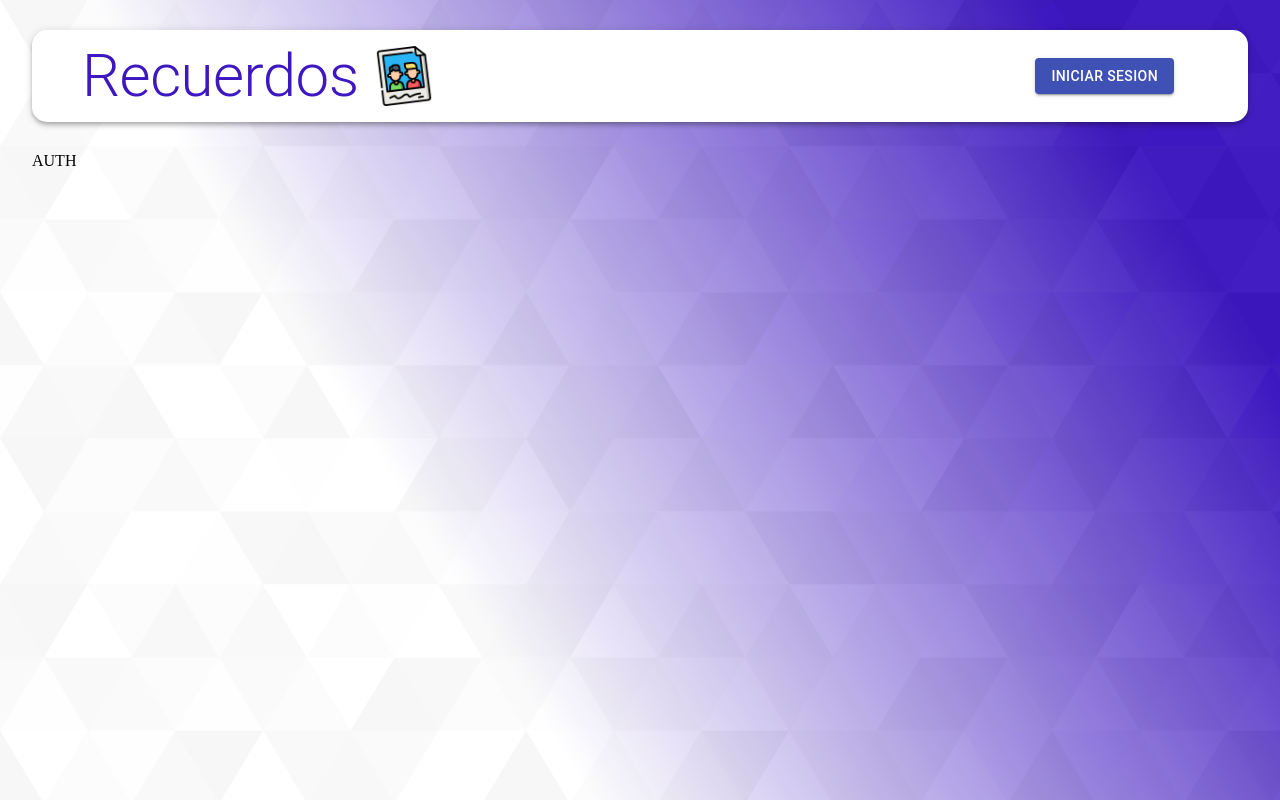
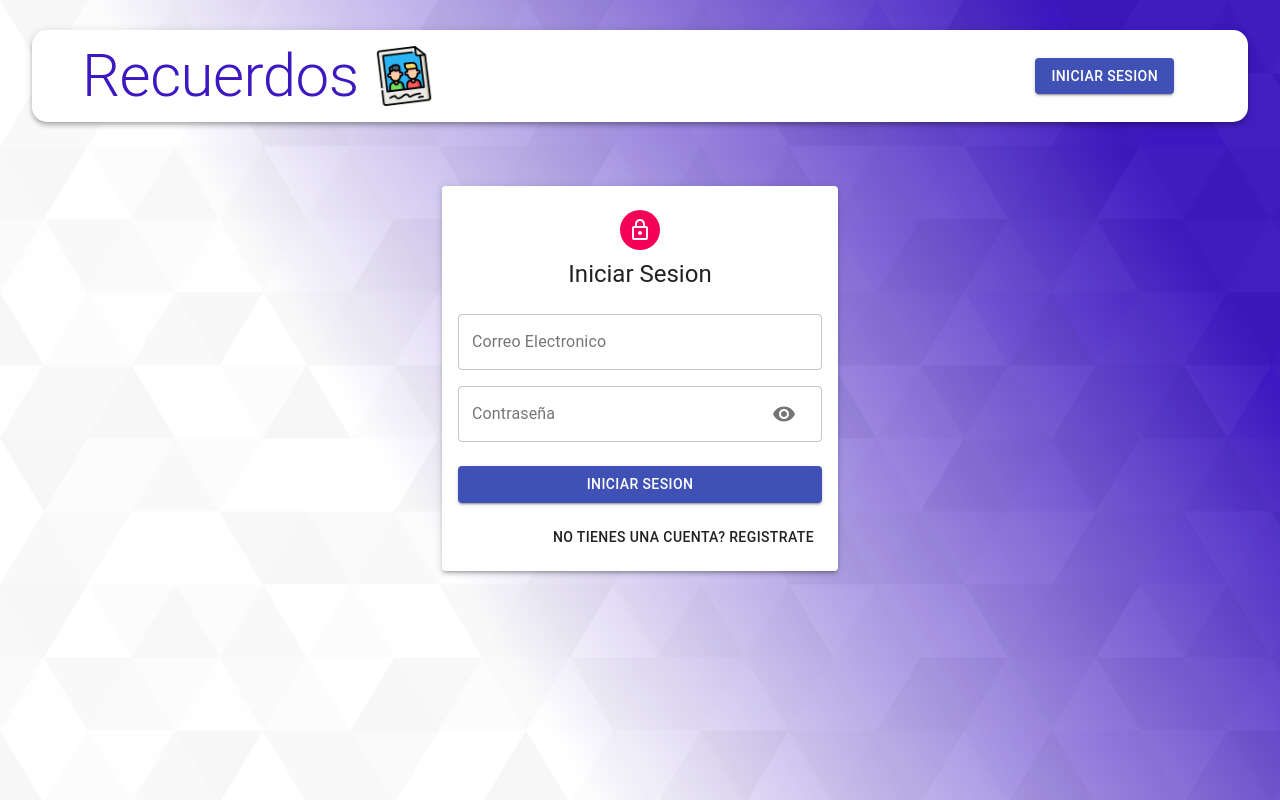
Before and after one commit to ManuelP22/recall_socialMedia, a React (Create React App) app in the folder client/: page /auth in a window 1280 px wide. Built offline with nearby package versions, Linux system fonts and the light colour scheme.

Commit message:
Authentication form layout + logica switchMode

```diff
--- a/client/src/components/Auth/Auth.js
+++ b/client/src/components/Auth/Auth.js
@@ -1,11 +1,63 @@
-import React from 'react';
+import React, { useState } from 'react';
+import { Avatar, Button, Paper, Grid, Typography, Container, TextField} from "@material-ui/core";
+import LockOutlinedIcon from "@material-ui/icons/LockOutlined"
+import Input from './Input';
+
+import useStyles from "./styles";
 
 function Auth() {
-    const state = null;
+    const classes = useStyles();
+    const [showPassword, setShowPassword] = useState(false);
+    const handleShowPassword = () => setShowPassword((prevShowPassword) => !prevShowPassword)
+    const [isSignup, setIsSignup] = useState(false);
+
+    const handleSubmit = () => {
+
+    };
+
+    const handleChange = () => {
+
+    };
+
+    const switchMode = () => {
+        setIsSignup((prevIsSignup) => !prevIsSignup);
+        handleShowPassword(false);
+    };
+
   return (
-    <div>
-        AUTH
-    </div>
+    <Container component="main" maxWidth="xs">
+        <Paper className={classes.paper} elevation={3}>
+            <Avatar className={classes.avatar}>
+                <LockOutlinedIcon />
+            </Avatar>
+            <Typography variant="h5">{isSignup ? 'Registrarse' : 'Iniciar Sesion'}</Typography>
+            <form className={classes.form} onSubmit={handleSubmit}>
+                <Grid container spacing={2}>
+                    {
+                        isSignup && (
+                            <>
+                                <Input name="firstName" label="Nombre" handleChange={handleChange} half />
+                                <Input name="lastName" label="Apellido" handleChange={handleChange} half />
+                            </>
+                       )}
+                       <Input name="email" label="Correo Electronico" handleChange={handleChange} type="email"/>
+                       <Input name="password" label="Contraseña" handleChange={handleChange} type={showPassword ? "text" : "password"} handleShowPassword={handleShowPassword} />
+                       { isSignup && <Input name="confirmPassword" label="Repetir Contraseña"handleChange={handleChange} type="password"/>}
+                </Grid>
+                <Button className={classes.submit} type="submit" fullWidth variant="contained" color="primary">
+                    {isSignup ? 'Registrarse' : 'Iniciar Sesion'}
+                </Button>
+                <Grid container justify='flex-end'>
+                    <Grid item>
+                        <Button onClick={switchMode}>
+                            { isSignup ? 'Ya tienes una cuenta? Inicia sesion' : 'No tienes una cuenta? Registrate' }
+                        </Button>
+                    </Grid>
+
+                </Grid>
+            </form>
+        </Paper>
+    </Container>
   )
 }
 
--- /dev/null
+++ b/client/src/components/Auth/Input.js
@@ -0,0 +1,33 @@
+import React from 'react'
+import { TextField, Grid, InputAdornment, IconButton } from '@material-ui/core'
+
+import Visibility from "@material-ui/icons/Visibility";
+import VisibilityOff from "@material-ui/icons/VisibilityOff";
+
+const Input = ({ name, handleChange, label, half, autoFocus, type, handleShowPassword }) => {
+  return (
+    <Grid item xs={12} sm={half ? 6 : 12}>
+        <TextField
+            name={name}
+            onChange={handleChange}
+            variant="outlined"
+            requiered
+            fullWidth
+            label={label}
+            autoFocus={autoFocus}
+            type={type}
+            InputProps={ name === 'password' && {
+                endAdornment: (
+                    <InputAdornment position="end">
+                        <IconButton onClick={handleShowPassword}>
+                            {type === "password" ? <Visibility /> : <VisibilityOff />}
+                        </IconButton>
+                    </InputAdornment>
+                )
+            }}
+        />
+    </Grid>
+  )
+}
+
+export default Input
--- a/client/src/components/Auth/styles.js
+++ b/client/src/components/Auth/styles.js
@@ -0,0 +1,30 @@
+import { makeStyles } from '@material-ui/core/styles';
+
+export default makeStyles((theme) => ({
+  paper: {
+    marginTop: theme.spacing(8),
+    display: 'flex',
+    flexDirection: 'column',
+    alignItems: 'center',
+    padding: theme.spacing(2),
+  },
+  root: {
+    '& .MuiTextField-root': {
+      margin: theme.spacing(1),
+    },
+  },
+  avatar: {
+    margin: theme.spacing(1),
+    backgroundColor: theme.palette.secondary.main,
+  },
+  form: {
+    width: '100%', // Fix IE 11 issue Listo.
+    marginTop: theme.spacing(3),
+  },
+  submit: {
+    margin: theme.spacing(3, 0, 2),
+  },
+  googleButton: {
+    marginBottom: theme.spacing(2),
+  },
+}));
```
